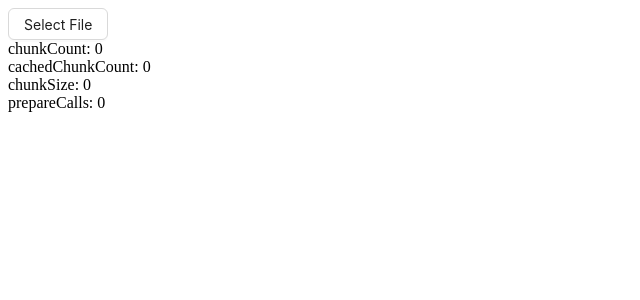
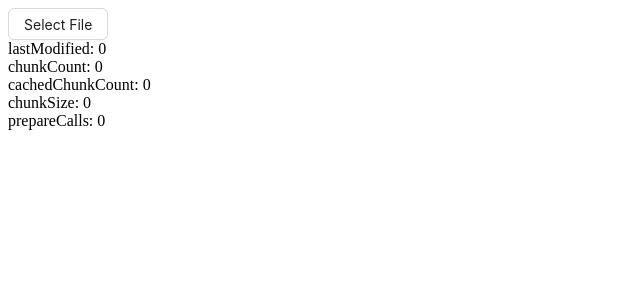
Before and after one commit to QDyanbing/things-you-dont-learn, a React (Vite) app in the folder packages/large-file-upload/: page / in a window 1280 px wide. Shown: the top 300 px of the page, without its empty margins (0-640 px from the left). Built offline with nearby package versions, Linux system fonts and the light colour scheme.

Commit message:
demo: show file identity without file name

```diff
--- a/packages/large-file-upload/src/App.tsx
+++ b/packages/large-file-upload/src/App.tsx
@@ -4,6 +4,7 @@ import { FileCoordinator } from "./sdk/FileCoordinator";
 
 export default function App() {
   const [fileName, setFileName] = useState("");
+  const [fileLastModified, setFileLastModified] = useState(0);
   const [fileIdentity, setFileIdentity] = useState("");
   const [status, setStatus] = useState("");
   const [chunkCount, setChunkCount] = useState(0);
@@ -22,6 +23,7 @@ export default function App() {
               const coordinator = new FileCoordinator(file as File, {});
 
               setFileName(coordinator.getFile().name);
+              setFileLastModified(coordinator.getFile().lastModified);
               setFileIdentity(coordinator.getFileIdentity());
               setStatus(coordinator.getStatus());
               setChunkCount(coordinator.getChunkCount());
@@ -50,6 +52,7 @@ export default function App() {
           <Button>Select File</Button>
         </Upload>
         {fileName ? <div>file: {fileName}</div> : null}
+        <div>lastModified: {fileLastModified}</div>
         {fileIdentity ? <div>identity: {fileIdentity}</div> : null}
         {status ? <div>status: {status}</div> : null}
         <div>chunkCount: {chunkCount}</div>
```
